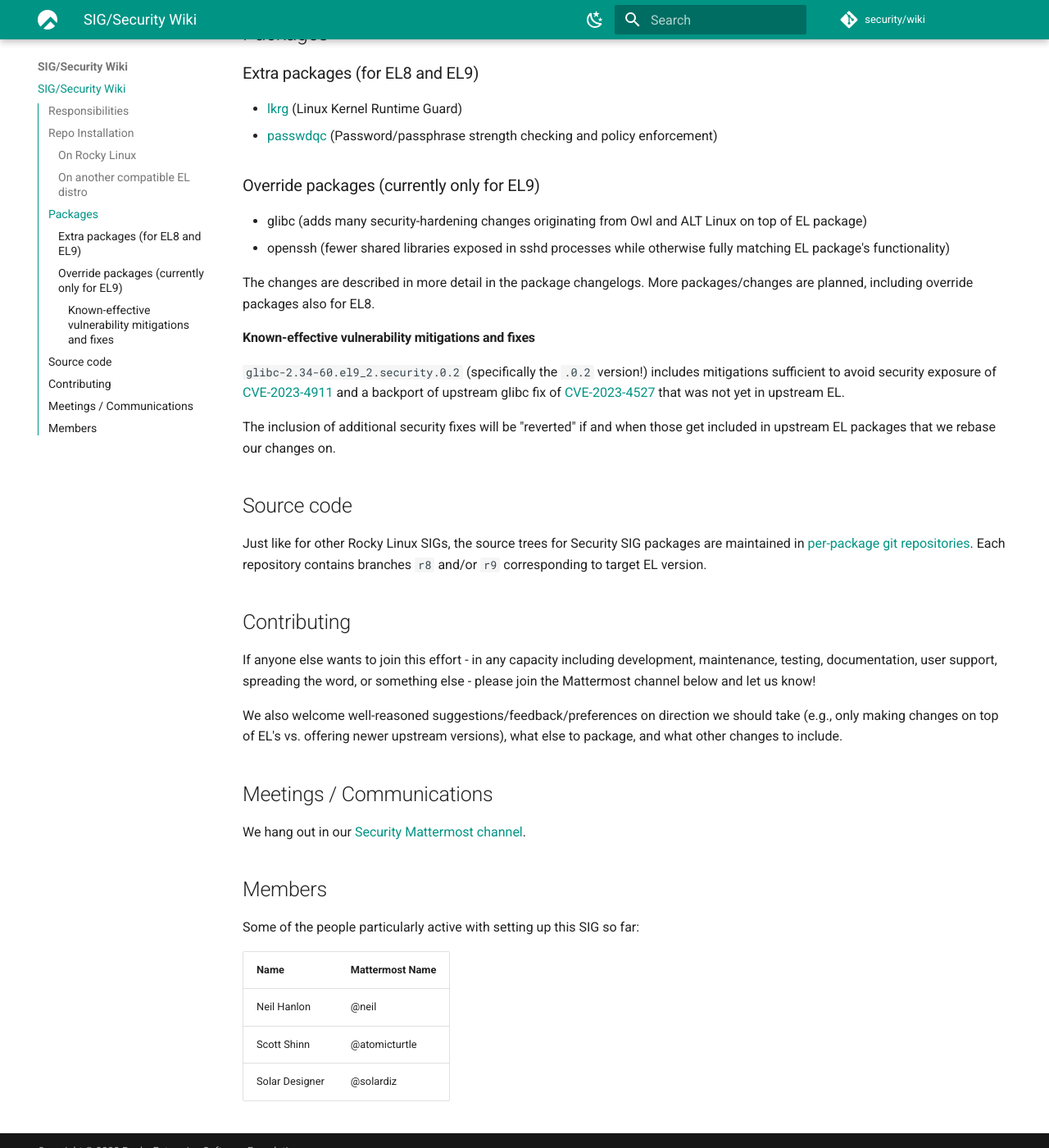
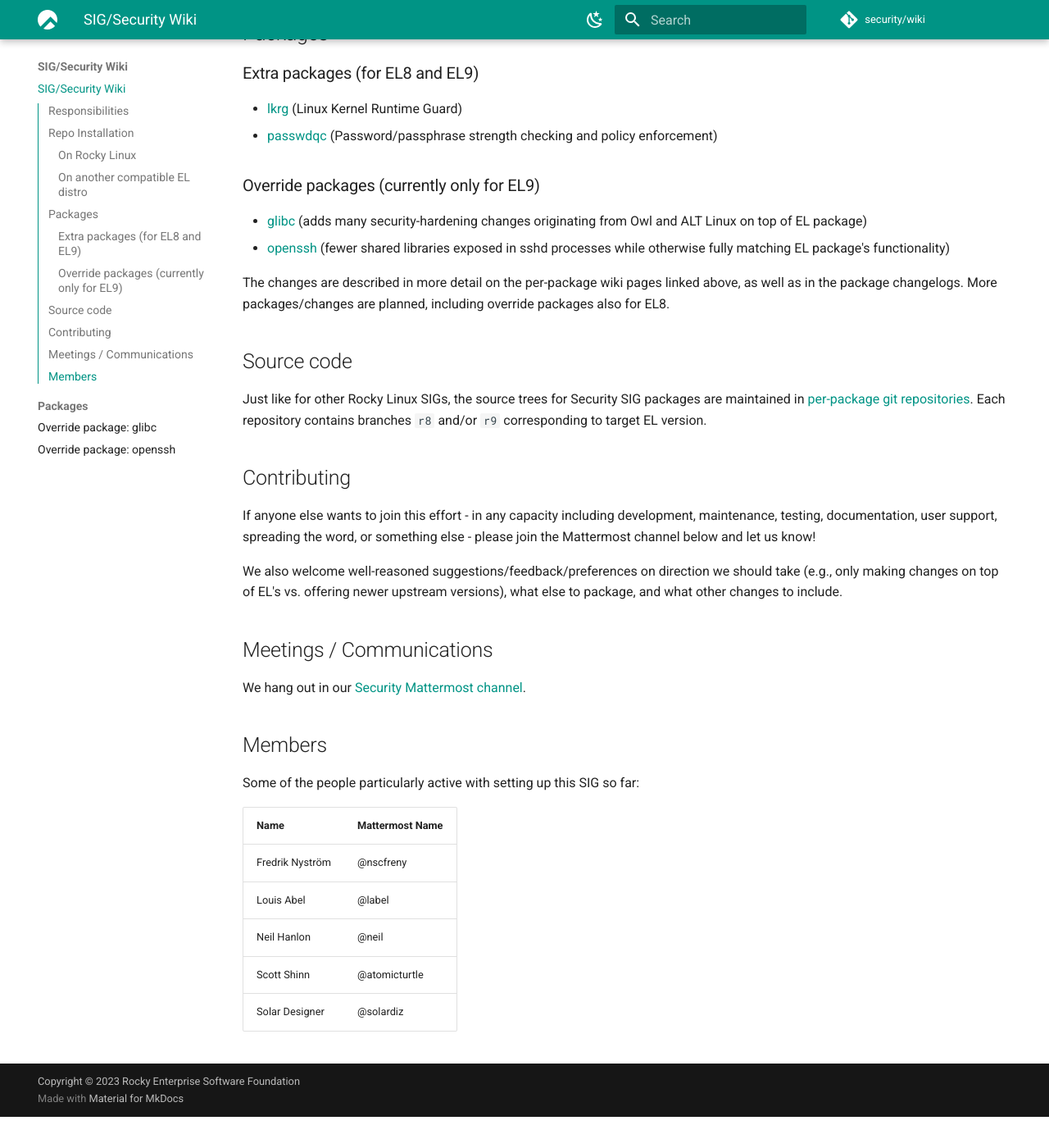
Before and after one commit to flawedworld/rockylinux-security-wiki, an MkDocs documentation site: the page built from docs/index.md, in a window 1280 px wide and 1400 px high, scrolled down 1074 px. Shown: the whole window at 82% size. Built offline with MkDocs 1.6.1 and Material for MkDocs 9.7.7, drawn with Linux system fonts in a browser that asks for light colours; after the commit the page ends 2436 px from its top, so only the background shows below that.

Commit message:
Add per-package pages

```diff
--- a/docs/index.md
+++ b/docs/index.md
@@ -41,17 +41,11 @@ Install the package with `rpm -U --nodeps`. The `--nodeps` option is needed to b
 
 ### Override packages (currently only for EL9)
 
-- glibc (adds many security-hardening changes originating from Owl and ALT Linux on top of EL package)
-- openssh (fewer shared libraries exposed in sshd processes while otherwise fully matching EL package's functionality)
+- [glibc](packages/glibc.md) (adds many security-hardening changes originating from Owl and ALT Linux on top of EL package)
+- [openssh](packages/openssh.md) (fewer shared libraries exposed in sshd processes while otherwise fully matching EL package's functionality)
 
-The changes are described in more detail in the package changelogs.
+The changes are described in more detail on the per-package wiki pages linked above, as well as in the package changelogs.
 More packages/changes are planned, including override packages also for EL8.
-
-#### Known-effective vulnerability mitigations and fixes
-
-`glibc-2.34-60.el9_2.security.0.2` (specifically the `.0.2` version!) includes mitigations sufficient to avoid security exposure of [CVE-2023-4911](https://www.openwall.com/lists/oss-security/2023/10/03/2) and a backport of upstream glibc fix of [CVE-2023-4527](https://www.openwall.com/lists/oss-security/2023/09/25/1) that was not yet in upstream EL.
-
-The inclusion of additional security fixes will be "reverted" if and when those get included in upstream EL packages that we rebase our changes on.
 
 ## Source code
 
@@ -71,8 +65,10 @@ We hang out in our [Security Mattermost channel](https://chat.rockylinux.org/roc
 
 Some of the people particularly active with setting up this SIG so far:
 
-| Name           | Mattermost Name |
-|----------------|-----------------|
-| Neil Hanlon    | @neil           |
-| Scott Shinn    | @atomicturtle   |
-| Solar Designer | @solardiz       |
+| Name            | Mattermost Name |
+|-----------------|-----------------|
+| Fredrik Nyström | @nscfreny       |
+| Louis Abel      | @label          |
+| Neil Hanlon     | @neil           |
+| Scott Shinn     | @atomicturtle   |
+| Solar Designer  | @solardiz       |
```
Also changed, not shown: docs/packages/glibc.md (added, +69 -0 lines), docs/packages/openssh.md (added, +23 -0 lines).
